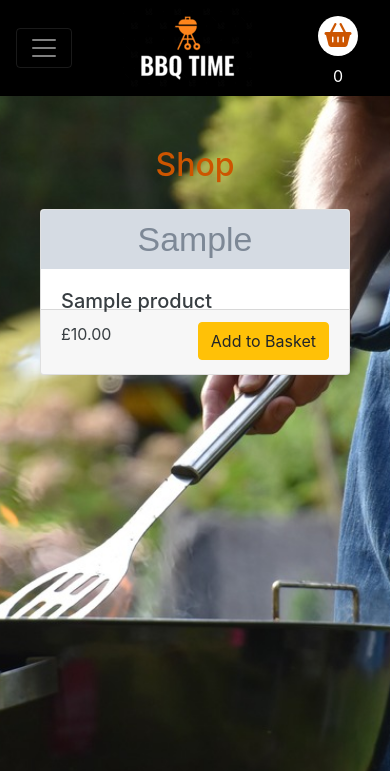
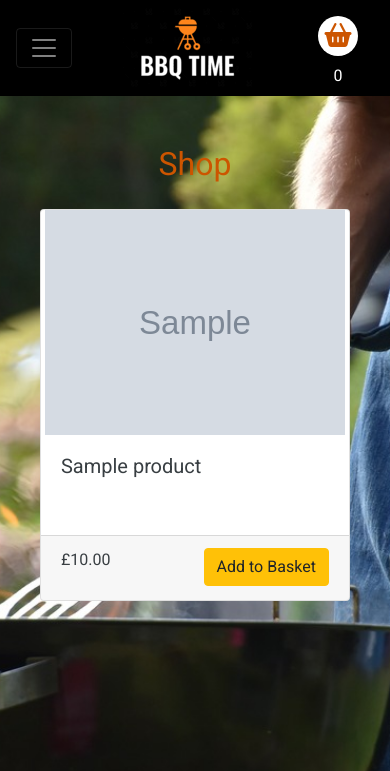
Before and after one commit to clawrence00/bbqtime, a Django app: page /shop/ in a window 390 px wide. Shown: the top 771 px of the page. Run offline with Django 3.2, Linux system fonts and the light colour scheme; tables that the repository leaves empty hold one stand-in row (values such as "Sample post"); grey boxes marked "Sample" are stand-in pictures; some libraries are stand-ins or nearby versions.

Commit message:
Added font, adjusted CSS on shop view to make responsive

```diff
--- a/home/templates/home/index.html
+++ b/home/templates/home/index.html
@@ -35,7 +35,7 @@
             </li>
             <br />
           </ul>
-          <a href="{% url 'subscribe' %}" class="btn btn-warning">
+          <a href="#" class="btn btn-warning">
             Subscribe
           </a>
         </div>
--- a/shop/templates/shop/shop.html
+++ b/shop/templates/shop/shop.html
@@ -20,12 +20,9 @@
           <div class="card product-card">
             {% if product.image %}
             <a href="{% url 'product_detail' product.id %}">
-              <img
-                class="card-img-top img-fluid"
-                src="{{ product.image.url }}"
-                alt="{{ product.name }}"
-              />
+                <img class="card-img-top" width="100%" height="225" src="{{ product.image.url }}">
             </a>
+
             {% else %}
             <a href="{% url 'product_detail' product.id %}">
               <img
--- a/static/css/base.css
+++ b/static/css/base.css
@@ -3,6 +3,9 @@ html {
     height: 100%;
 }
 
+body {
+    font-family: 'Heebo', sans-serif;
+}
 .header-container {
     padding-top: 130px;
 }
@@ -91,14 +94,11 @@ ul.no-bullets {
 /* --------------------------------------------------------------  Shop css */
 
 .card-img-top {
-    width: 100%;
-    height: 15vw;
-    object-fit: cover;
+    object-fit: contain;
 }
 
 .product-card .card-body {
-    width: 100%;
-    height: 5vw;
+    height: 100px;
 }
 
 .card {
@@ -107,7 +107,7 @@ ul.no-bullets {
 }
 
 .detail-card {
-    width: 60vw;
+    width: 80%;
     margin: auto;
 }
 
--- a/templates/base.html
+++ b/templates/base.html
@@ -17,6 +17,9 @@
       integrity="sha384-xOolHFLEh07PJGoPkLv1IbcEPTNtaed2xpHsD9ESMhqIYd0nLMwNLD69Npy4HI+N"
       crossorigin="anonymous"
     />
+    <link rel="preconnect" href="https://fonts.googleapis.com">
+    <link rel="preconnect" href="https://fonts.gstatic.com" crossorigin>
+    <link href="https://fonts.googleapis.com/css2?family=Heebo:wght@300;400;600;700&display=swap" rel="stylesheet">
     <link rel="stylesheet" href="{% static 'css/base.css' %}" />
     {% endblock %} {% block extra_css %} {% endblock %} {% block corejs %}
     <script
```
Also changed, not shown: media/noimage.png (added).
